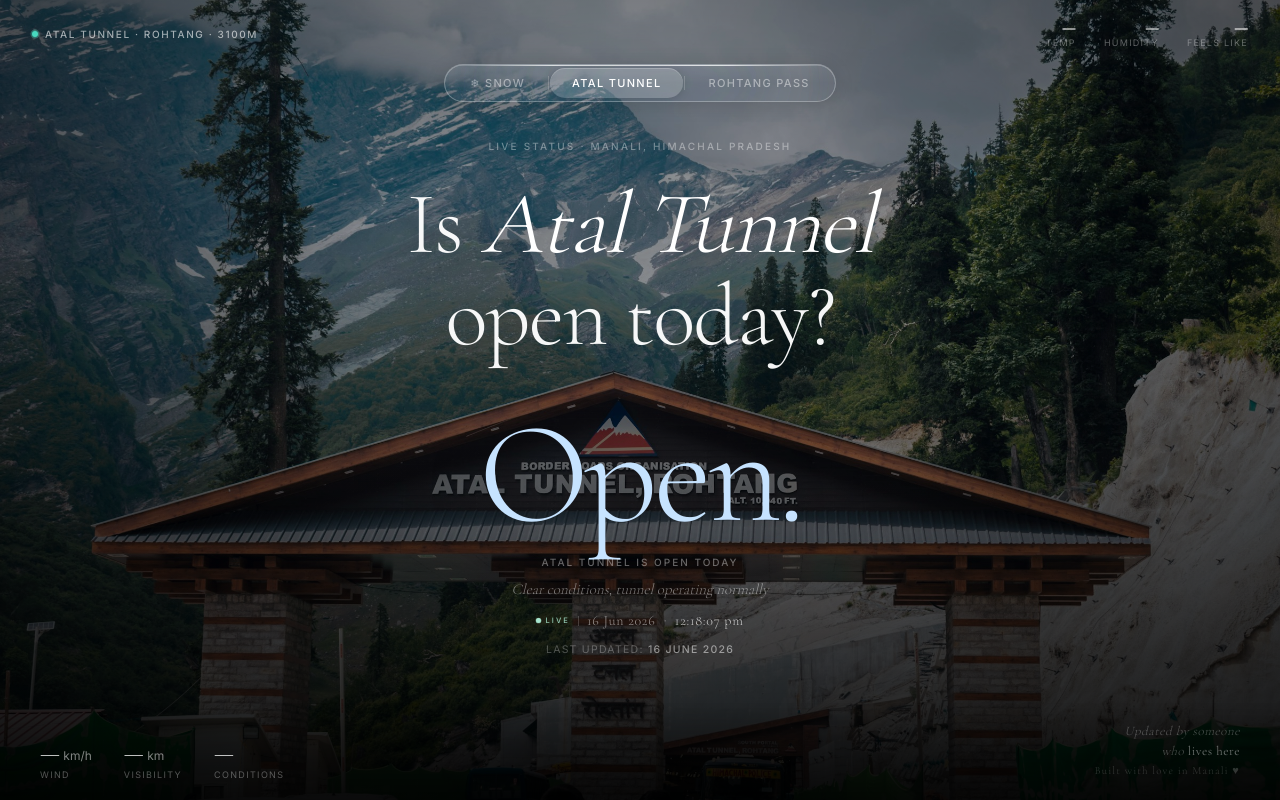
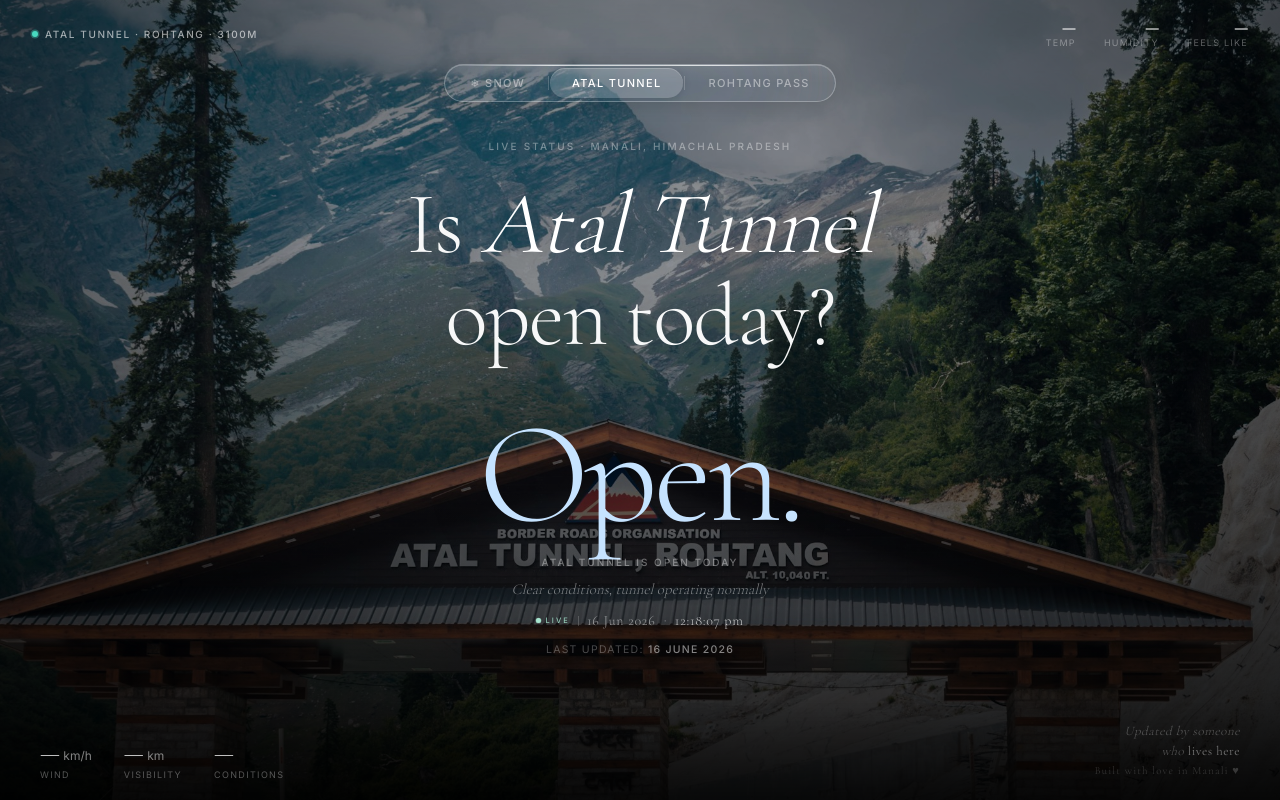
Before and after one commit to lazylionguru/manali-today, a Next.js app: page /atal-tunnel in a window 1280 px wide. Built offline with nearby package versions, Linux system fonts and the light colour scheme; no server answers.

Commit message:
fix: zoom out atal tunnel bg to show more sky

```diff
--- a/app/components/AtalTunnelChecker.tsx
+++ b/app/components/AtalTunnelChecker.tsx
@@ -345,7 +345,11 @@
       {/* Background */}
 <div className="bg-stack">
   <div className={`bg-img on`}
-  style={{ backgroundImage: `url('/bg-atal-tunnel.jpg')`, backgroundPosition: 'center 100%' }}>
+    style={{
+      backgroundImage: `url('/bg-atal-tunnel.jpg')`,
+      backgroundPosition: 'center 40%',
+      backgroundSize: '120%'
+    }}>
     <div className="grade" style={{ background: 'rgba(0,8,20,0.45)' }} />
   </div>
   <div className="vignette" />
```
Lines whose indentation alone changed are shown as unchanged.
